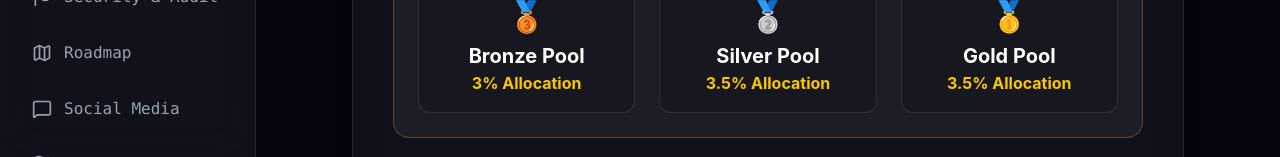
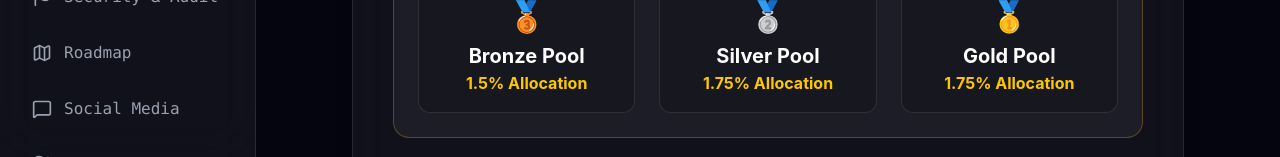
Before and after one commit to quevitsolutions/nfe, a Next.js app: page /reference/reward-pools in a window 1280 px wide. Shown: the part 643-800 px from the top of the page. Built offline with nearby package versions, Linux system fonts and the light colour scheme; no server answers; what wagmi would draw is missing.

Commit message:
fix: keeper rpc, logo navigation, and pool percentages (5% total)

```diff
--- a/src/app/dashboard/layout.tsx
+++ b/src/app/dashboard/layout.tsx
@@ -40,7 +40,7 @@ export default function DashboardLayout({ children }: { children: ReactNode }) {
             <aside className="hidden lg:flex fixed inset-y-0 left-0 w-72 flex-col p-6 z-40">
                 <div className="bg-white rounded-[2.5rem] shadow-[0_10px_40px_rgba(0,0,0,0.03)] border border-slate-100 flex flex-col h-full overflow-hidden">
                     <div className="p-8 border-b border-slate-50">
-                        <Link href="/dashboard" className="block text-center">
+                        <Link href="/" className="block text-center">
                             <span className="text-3xl font-black text-[#e30613] tracking-tighter">AIPCORE</span>
                         </Link>
                     </div>
@@ -81,7 +81,9 @@ export default function DashboardLayout({ children }: { children: ReactNode }) {
             <div className="lg:ml-72 flex flex-col min-h-screen">
                 {/* Mobile Header (Clean Vi style) */}
                 <header className="lg:hidden bg-white/80 backdrop-blur-xl sticky top-0 z-30 px-6 py-4 flex justify-between items-center border-b border-slate-100 shadow-sm">
-                    <span className="text-xl font-black text-[#e30613] tracking-tighter">AIPCORE</span>
+                    <Link href="/">
+                        <span className="text-xl font-black text-[#e30613] tracking-tighter">AIPCORE</span>
+                    </Link>
                     <ConnectButton accountStatus="avatar" chainStatus="icon" showBalance={false} />
                 </header>
 
--- a/src/app/reference/income-interaction/page.tsx
+++ b/src/app/reference/income-interaction/page.tsx
@@ -90,21 +90,21 @@ export default function IncomeInteractionPage() {
                 </p>
                 <div className="space-y-4">
                     <div className="flex items-center gap-4 p-4 bg-red-900/5 rounded-xl border border-red-500/10">
-                        <div className="w-12 h-12 rounded-xl bg-red-600 text-white flex items-center justify-center font-black text-lg shadow-[0_0_15px_rgba(227,6,19,0.2)]">3%</div>
+                        <div className="w-12 h-12 rounded-xl bg-red-600 text-white flex items-center justify-center font-black text-lg shadow-[0_0_15px_rgba(227,6,19,0.2)]">1.5%</div>
                         <div>
                             <div className="font-black text-white uppercase tracking-tighter">Bronze Pool</div>
                             <div className="text-xs text-gray-400 font-bold uppercase tracking-widest">Shared among Layer 6+ participants.</div>
                         </div>
                     </div>
                     <div className="flex items-center gap-4 p-4 bg-red-900/5 rounded-xl border border-red-500/10">
-                        <div className="w-12 h-12 rounded-xl bg-rose-600 text-white flex items-center justify-center font-black text-lg shadow-[0_0_15px_rgba(225,29,72,0.2)]">3.5%</div>
+                        <div className="w-12 h-12 rounded-xl bg-rose-600 text-white flex items-center justify-center font-black text-lg shadow-[0_0_15px_rgba(225,29,72,0.2)]">1.75%</div>
                         <div>
                             <div className="font-black text-white uppercase tracking-tighter">Silver Pool</div>
                             <div className="text-xs text-gray-400 font-bold uppercase tracking-widest">Shared among Layer 10+ participants.</div>
                         </div>
                     </div>
                     <div className="flex items-center gap-4 p-4 bg-red-900/5 rounded-xl border border-red-500/10">
-                        <div className="w-12 h-12 rounded-xl bg-red-700 text-white flex items-center justify-center font-black text-lg shadow-[0_0_15px_rgba(185,28,28,0.2)]">3.5%</div>
+                        <div className="w-12 h-12 rounded-xl bg-red-700 text-white flex items-center justify-center font-black text-lg shadow-[0_0_15px_rgba(185,28,28,0.2)]">1.75%</div>
                         <div>
                             <div className="font-black text-white uppercase tracking-tighter">Gold Pool</div>
                             <div className="text-xs text-gray-400 font-bold uppercase tracking-widest">Shared among Layer 14+ participants.</div>
--- a/src/app/reference/reward-pools/page.tsx
+++ b/src/app/reference/reward-pools/page.tsx
@@ -10,7 +10,7 @@ export default function RewardPoolsPage() {
             <section className="mb-8">
                 <h2 className="text-2xl font-bold text-white mb-4 border-b border-white/10 pb-2">Global Volume Distribution</h2>
                 <p className="mb-4">
-                    Within the AIPCore ecosystem, the <strong>Community Reward Pools</strong> represent the highest level of participation and network contribution. While standard Matrix rewards fuel your direct growth, the Reward Pools capture 10% of the entire protocol's global volume and distribute it proportionally to qualified leaders.
+                    Within the AIPCore ecosystem, the <strong>Community Reward Pools</strong> represent the highest level of participation and network contribution. While standard Matrix rewards fuel your direct growth, the Reward Pools capture 5% of the entire protocol's global volume and distribute it proportionally to qualified leaders.
                 </p>
                 <p className="mb-4">
                     The Reward Pool system is designed to incentivize depth, sustainability, and quality referrals. By participating in these pools, nodes earn a share of every single registration and upgrade that occurs across the entire network, regardless of whether it is in their direct matrix or not. This creates a powerful collective incentive where the success of the global protocol benefits every top contributor.
@@ -21,17 +21,17 @@ export default function RewardPoolsPage() {
                         <div className="text-center p-4 bg-black/20 rounded-xl border border-white/10">
                             <div className="text-3xl mb-2 text-orange-400">🥉</div>
                             <div className="text-xl font-bold text-white">Bronze Pool</div>
-                            <div className="text-yellow-400 font-bold">3% Allocation</div>
+                            <div className="text-yellow-400 font-bold">1.5% Allocation</div>
                         </div>
                         <div className="text-center p-4 bg-black/20 rounded-xl border border-white/10">
                             <div className="text-3xl mb-2 text-gray-300">🥈</div>
                             <div className="text-xl font-bold text-white">Silver Pool</div>
-                            <div className="text-yellow-400 font-bold">3.5% Allocation</div>
+                            <div className="text-yellow-400 font-bold">1.75% Allocation</div>
                         </div>
                         <div className="text-center p-4 bg-black/20 rounded-xl border border-white/10">
                             <div className="text-3xl mb-2 text-yellow-400">🥇</div>
                             <div className="text-xl font-bold text-white">Gold Pool</div>
-                            <div className="text-yellow-400 font-bold">3.5% Allocation</div>
+                            <div className="text-yellow-400 font-bold">1.75% Allocation</div>
                         </div>
                     </div>
                 </div>
```
